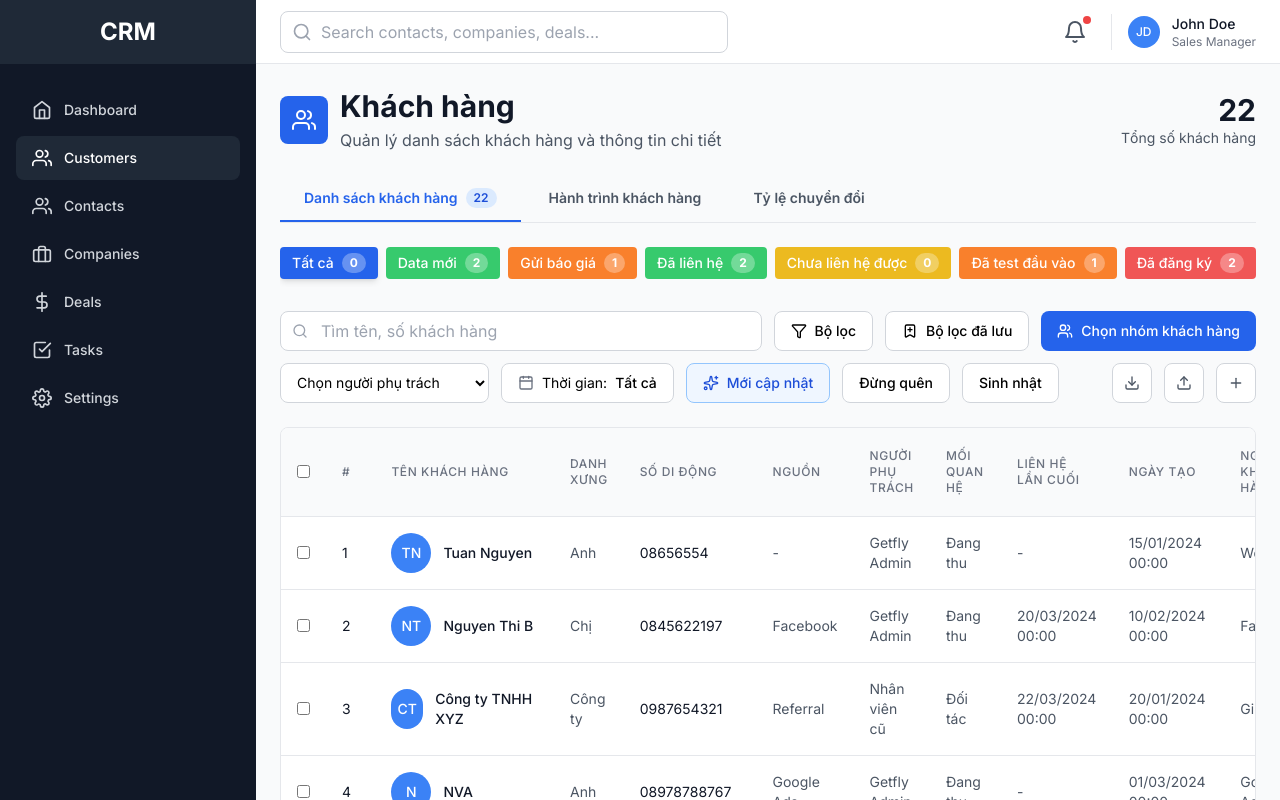
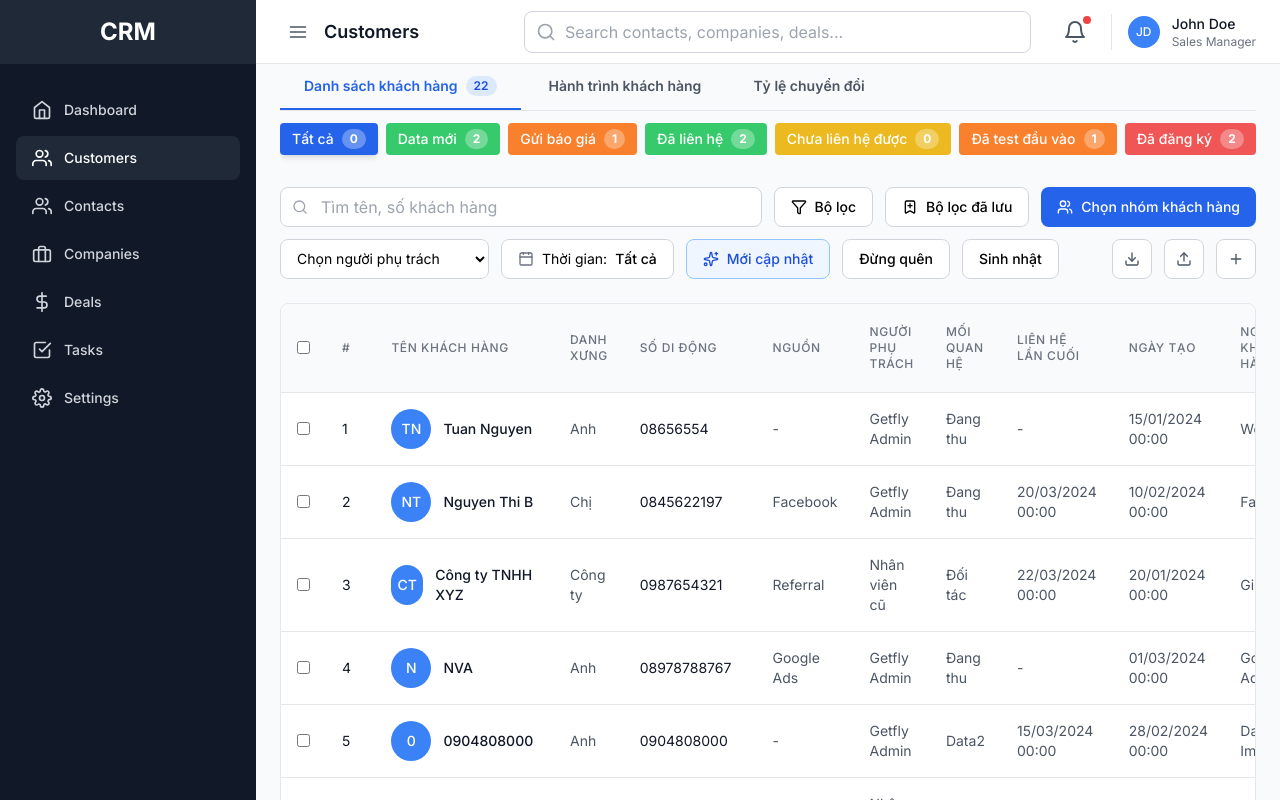
Before and after one commit to duck4uni/crm-frontend, a Next.js app: page /customers in a window 1280 px wide. Built offline with nearby package versions, Linux system fonts and the light colour scheme.

Commit message:
fix header

```diff
--- a/app/(dashboard)/companies/page.tsx
+++ b/app/(dashboard)/companies/page.tsx
@@ -22,7 +22,6 @@ export default function CompaniesPage() {
       {/* Header */}
       <div className="flex items-center justify-between">
         <div>
-          <h1 className="text-3xl font-bold text-gray-900">Companies</h1>
           <p className="mt-1 text-gray-500">
             Manage your company relationships
           </p>
--- a/app/(dashboard)/contacts/page.tsx
+++ b/app/(dashboard)/contacts/page.tsx
@@ -26,7 +26,6 @@ export default function ContactsPage() {
       {/* Header */}
       <div className="flex items-center justify-between">
         <div>
-          <h1 className="text-3xl font-bold text-gray-900">Contacts</h1>
           <p className="mt-1 text-gray-500">
             Manage your contacts and relationships
           </p>
--- a/app/(dashboard)/customers/page.tsx
+++ b/app/(dashboard)/customers/page.tsx
@@ -6,7 +6,6 @@ import { Tabs } from "@/components/ui/Tabs";
 import { CustomerListView } from "./components/list/CustomerListView";
 import { CustomerJourneyView } from "./components/journey/CustomerJourneyView";
 import { ConversionRateView } from "./components/conversion/ConversionRateView";
-import { FiUsers } from "react-icons/fi";
 import { Suspense } from "react";
 
 type CustomerTab = "list" | "journey" | "conversion";
@@ -27,30 +26,7 @@ function CustomersPageContent() {
   ];
 
   return (
-    <div className="p-6 space-y-6">
-      {/* Page Header */}
-      <div className="flex items-center justify-between">
-        <div className="flex items-center space-x-3">
-          <div className="p-3 bg-blue-600 rounded-lg">
-            <FiUsers className="w-6 h-6 text-white" />
-          </div>
-          <div>
-            <h1 className="text-3xl font-bold text-gray-900">
-              Khách hàng
-            </h1>
-            <p className="mt-1 text-gray-600">
-              Quản lý danh sách khách hàng và thông tin chi tiết
-            </p>
-          </div>
-        </div>
-        <div className="text-right">
-          <p className="text-3xl font-bold text-gray-900">
-            {mockCustomers.length}
-          </p>
-          <p className="text-sm text-gray-600">Tổng số khách hàng</p>
-        </div>
-      </div>
-
+    <div className="px-6 space-y-3">
       {/* Tabs Navigation */}
       <Tabs
         tabs={tabs}
@@ -59,7 +35,7 @@ function CustomersPageContent() {
       />
 
       {/* Tab Content */}
-      <div className="mt-6">
+      <div className="mt-0">
         {activeTab === "list" && <CustomerListView />}
         {activeTab === "journey" && <CustomerJourneyView />}
         {activeTab === "conversion" && <ConversionRateView />}
--- a/app/(dashboard)/deals/page.tsx
+++ b/app/(dashboard)/deals/page.tsx
@@ -32,7 +32,6 @@ export default function DealsPage() {
       {/* Header */}
       <div className="flex items-center justify-between">
         <div>
-          <h1 className="text-3xl font-bold text-gray-900">Deals</h1>
           <p className="mt-1 text-gray-500">
             Track and manage your sales pipeline
           </p>
--- a/app/(dashboard)/layout.tsx
+++ b/app/(dashboard)/layout.tsx
@@ -1,5 +1,6 @@
 "use client";
 
+import { useCallback, useState } from "react";
 import { Sidebar } from "@/components/layout/Sidebar";
 import { Header } from "@/components/layout/Header";
 
@@ -8,11 +9,20 @@ export default function DashboardLayout({
 }: {
   children: React.ReactNode;
 }) {
+  const [isSidebarOpen, setIsSidebarOpen] = useState(true);
+
+  const handleToggleSidebar = useCallback(() => {
+    setIsSidebarOpen((prev) => !prev);
+  }, []);
+
   return (
     <div className="flex h-screen overflow-hidden">
-      <Sidebar />
+      <Sidebar isOpen={isSidebarOpen} />
       <div className="flex-1 flex flex-col overflow-hidden">
-        <Header />
+        <Header
+          isSidebarOpen={isSidebarOpen}
+          onToggleSidebar={handleToggleSidebar}
+        />
         <main className="flex-1 overflow-y-auto bg-gray-50">{children}</main>
       </div>
     </div>
--- a/app/(dashboard)/page.tsx
+++ b/app/(dashboard)/page.tsx
@@ -53,7 +53,6 @@ export default function DashboardPage() {
   return (
     <div className="p-6 space-y-6">
       <div>
-        <h1 className="text-3xl font-bold text-gray-900">Dashboard</h1>
         <p className="mt-1 text-gray-500">
           Welcome back! Here&apos;s what&apos;s happening today.
         </p>
--- a/app/(dashboard)/settings/page.tsx
+++ b/app/(dashboard)/settings/page.tsx
@@ -6,7 +6,6 @@ export default function SettingsPage() {
   return (
     <div className="p-6 space-y-6">
       <div>
-        <h1 className="text-3xl font-bold text-gray-900">Settings</h1>
         <p className="mt-1 text-gray-500">
           Manage your account and application settings
         </p>
--- a/app/(dashboard)/tasks/page.tsx
+++ b/app/(dashboard)/tasks/page.tsx
@@ -46,7 +46,6 @@ export default function TasksPage() {
       {/* Header */}
       <div className="flex items-center justify-between">
         <div>
-          <h1 className="text-3xl font-bold text-gray-900">Tasks</h1>
           <p className="mt-1 text-gray-500">Manage and track your tasks</p>
         </div>
         <Button>
@@ -108,8 +107,7 @@ export default function TasksPage() {
               <div className="flex items-start space-x-4 flex-1">
                 <div className="mt-1">
                   <FiCheckCircle
-                    className={`w-5 h-5 ${
-                      task.status === "completed"
+                    className={`w-5 h-5 ${task.status === "completed"
                         ? "text-green-600"
                         : "text-gray-300"
                       }`}
@@ -118,8 +116,7 @@ export default function TasksPage() {
 
                 <div className="flex-1">
                   <h3
-                    className={`text-lg font-semibold ${
-                      task.status === "completed"
+                    className={`text-lg font-semibold ${task.status === "completed"
                         ? "line-through text-gray-500"
                         : "text-gray-900"
                       }`}
--- a/components/layout/Header.tsx
+++ b/components/layout/Header.tsx
@@ -1,14 +1,56 @@
 "use client";
 
-import { FiSearch, FiBell, FiUser } from "react-icons/fi";
+import { useMemo } from "react";
+import { usePathname } from "next/navigation";
+import { FiSearch, FiBell, FiMenu } from "react-icons/fi";
 import { Avatar } from "@/components/ui/Avatar";
 
-export function Header() {
+const moduleTitleMap: Record<string, string> = {
+  "/": "Dashboard",
+  "/customers": "Customers",
+  "/contacts": "Contacts",
+  "/companies": "Companies",
+  "/deals": "Deals",
+  "/tasks": "Tasks",
+  "/settings": "Settings",
+};
+
+interface HeaderProps {
+  isSidebarOpen: boolean;
+  onToggleSidebar: () => void;
+}
+
+export function Header({ isSidebarOpen, onToggleSidebar }: HeaderProps) {
+  const pathname = usePathname();
+
+  const activeModule = useMemo(() => {
+    if (!pathname || pathname === "/") {
+      return moduleTitleMap["/"];
+    }
+
+    const segments = pathname.split("/").filter(Boolean);
+    const modulePath = `/${segments[0]}`;
+
+    return moduleTitleMap[modulePath] ?? "Dashboard";
+  }, [pathname]);
+
   return (
     <header className="bg-white border-b border-gray-200 h-16">
-      <div className="flex items-center justify-between h-full px-6">
-        <div className="flex items-center flex-1 max-w-md">
-          <div className="relative w-full">
+      <div className="grid h-full grid-cols-[minmax(120px,220px)_minmax(260px,1fr)_auto] items-center gap-4 px-4 md:gap-6 md:px-6">
+        <div className="min-w-0 flex items-center gap-2">
+          <button
+            type="button"
+            onClick={onToggleSidebar}
+            aria-label={isSidebarOpen ? "Collapse sidebar" : "Expand sidebar"}
+            className="rounded-lg p-2 text-gray-600 hover:bg-gray-100"
+          >
+            <FiMenu className="h-5 w-5" />
+          </button>
+          <p className="truncate text-lg font-semibold text-gray-900">{activeModule}</p>
+        </div>
+
+        <div className="flex justify-center">
+          <div className="relative w-full max-w-xl">
             <FiSearch className="absolute left-3 top-1/2 transform -translate-y-1/2 text-gray-400 w-5 h-5" />
             <input
               type="text"
@@ -18,7 +60,7 @@ export function Header() {
           </div>
         </div>
 
-        <div className="flex items-center space-x-4">
+        <div className="flex items-center space-x-4 justify-self-end">
           <button className="relative p-2 text-gray-600 hover:bg-gray-100 rounded-lg">
             <FiBell className="w-6 h-6" />
             <span className="absolute top-1 right-1 w-2 h-2 bg-red-500 rounded-full" />
```
Also changed, not shown: app/(dashboard)/customers/components/journey/CustomerJourneyView.tsx (+93 -60 lines), components/layout/Sidebar.tsx (+31 -9 lines). Lines whose indentation alone changed are shown as unchanged.
